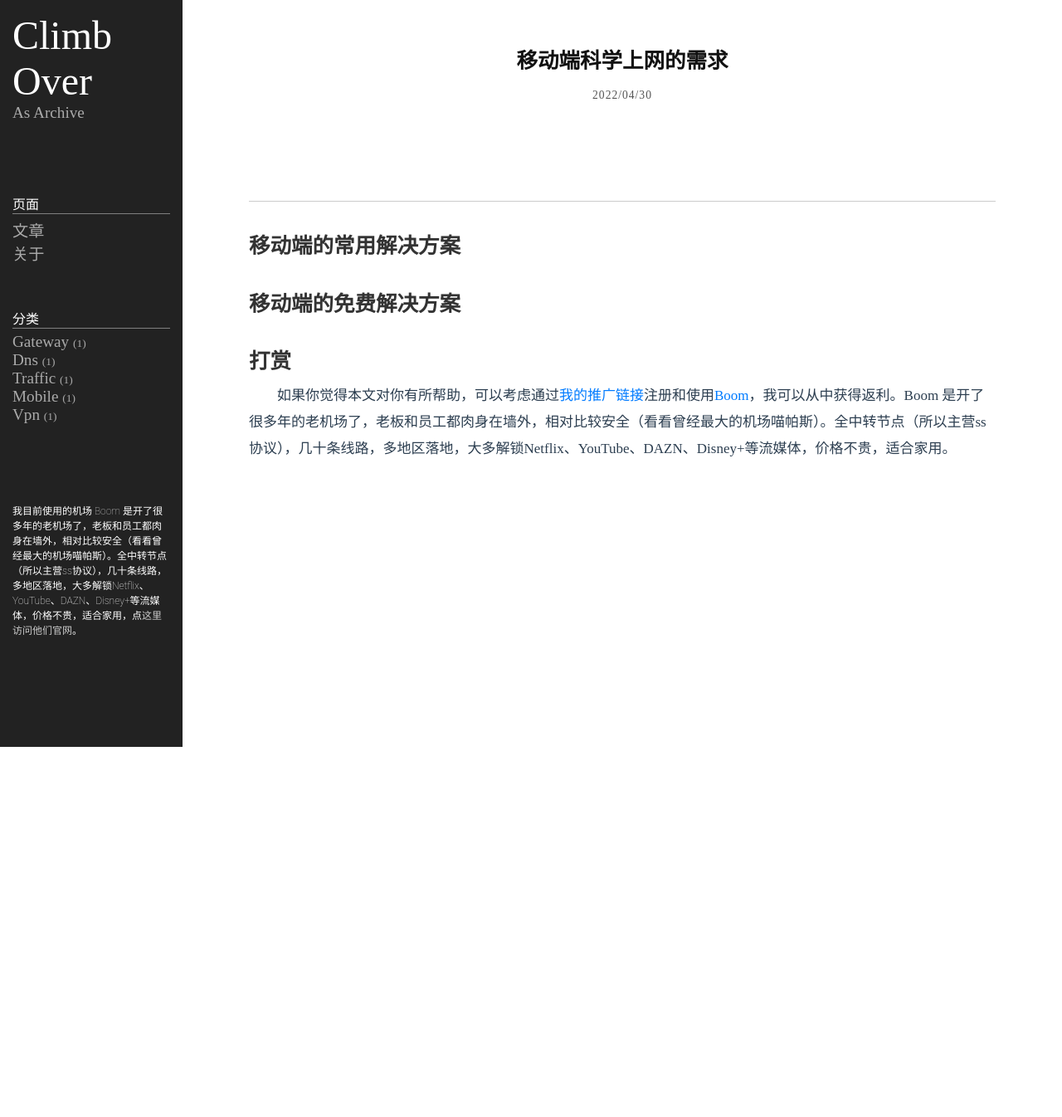
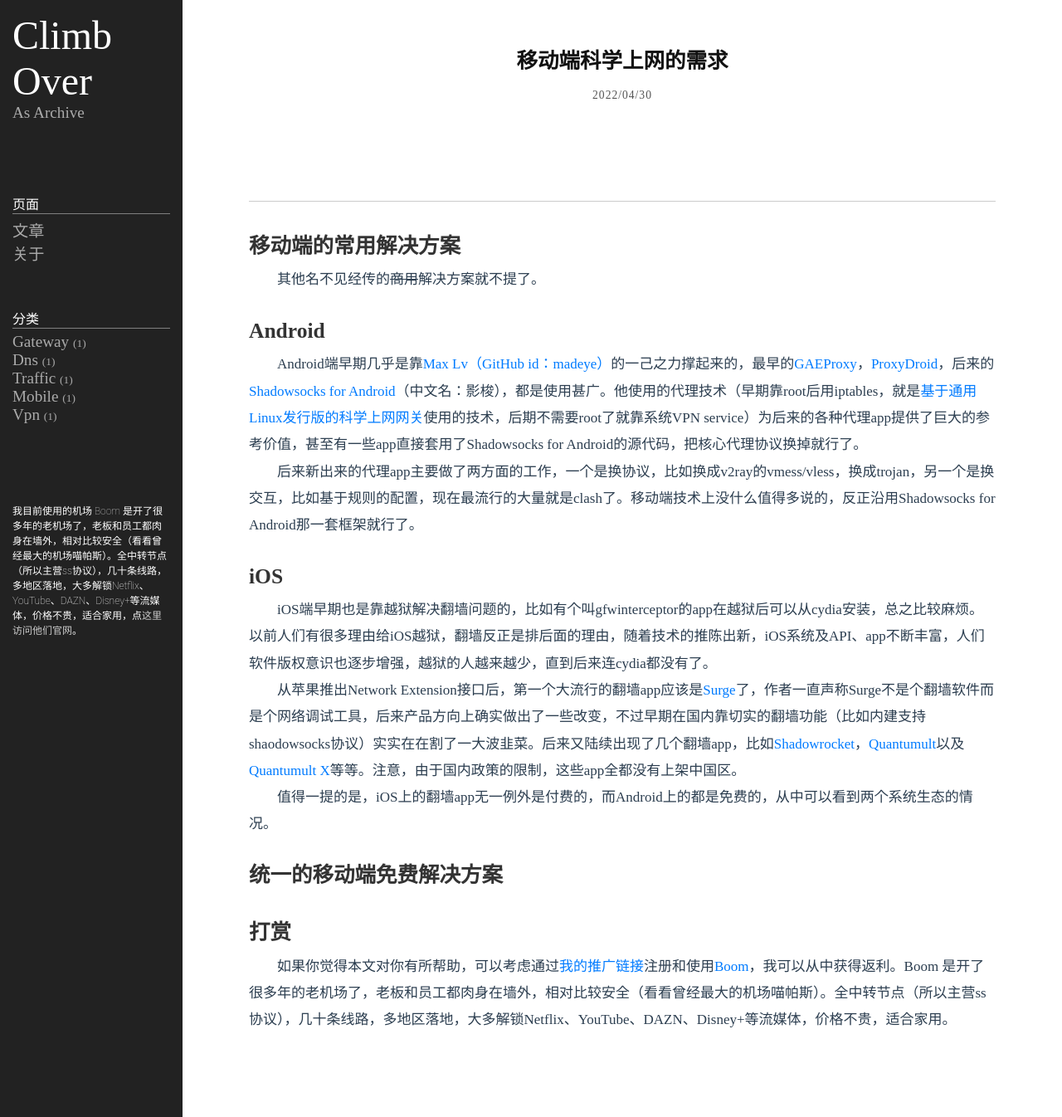
Before and after one commit to missdeer/climbover, a Jekyll site: the page built from _posts/2022-04-30-mobile-requirement.md, in a window 1280 px wide. Shown: the whole page at 83% size. Built offline with Jekyll 4.4.1, drawn with Linux system fonts in a browser that asks for light colours; before the commit the page ends 900 px from its top, so only the background shows below that.

Commit message:
add post

```diff
--- a/_posts/2022-04-30-mobile-requirement.md
+++ b/_posts/2022-04-30-mobile-requirement.md
@@ -6,4 +6,20 @@ category: mobile
 ---
 # 移动端的常用解决方案
 
-# 移动端的免费解决方案
+&emsp;&emsp;其他名不见经传的~~商用~~解决方案就不提了。
+
+## Android
+
+&emsp;&emsp;Android端早期几乎是靠[Max Lv（GitHub id：madeye）](https://github.com/madeye)的一己之力撑起来的，最早的[GAEProxy](https://github.com/madeye/gaeproxy)，[ProxyDroid](https://github.com/madeye/proxydroid)，后来的[Shadowsocks for Android](https://github.com/shadowsocks/shadowsocks-android)（中文名：影梭），都是使用甚广。他使用的代理技术（早期靠root后用iptables，就是[基于通用Linux发行版的科学上网网关](/gateway/2022/04/27/common-linux-distribution-based-gateway)使用的技术，后期不需要root了就靠系统VPN service）为后来的各种代理app提供了巨大的参考价值，甚至有一些app直接套用了Shadowsocks for Android的源代码，把核心代理协议换掉就行了。
+
+&emsp;&emsp;后来新出来的代理app主要做了两方面的工作，一个是换协议，比如换成v2ray的vmess/vless，换成trojan，另一个是换交互，比如基于规则的配置，现在最流行的大量就是clash了。移动端技术上没什么值得多说的，反正沿用Shadowsocks for Android那一套框架就行了。
+
+## iOS
+
+&emsp;&emsp;iOS端早期也是靠越狱解决翻墙问题的，比如有个叫gfwinterceptor的app在越狱后可以从cydia安装，总之比较麻烦。以前人们有很多理由给iOS越狱，翻墙反正是排后面的理由，随着技术的推陈出新，iOS系统及API、app不断丰富，人们软件版权意识也逐步增强，越狱的人越来越少，直到后来连cydia都没有了。
+
+&emsp;&emsp;从苹果推出Network Extension接口后，第一个大流行的翻墙app应该是[Surge](https://nssurge.com/)了，作者一直声称Surge不是个翻墙软件而是个网络调试工具，后来产品方向上确实做出了一些改变，不过早期在国内靠切实的翻墙功能（比如内建支持shaodowsocks协议）实实在在割了一大波韭菜。后来又陆续出现了几个翻墙app，比如[Shadowrocket](https://apps.apple.com/us/app/shadowrocket/id932747118)，[Quantumult](https://apps.apple.com/us/app/quantumult/id1252015438)以及[Quantumult  X](https://apps.apple.com/us/app/quantumult-x/id1443988620)等等。注意，由于国内政策的限制，这些app全都没有上架中国区。
+
+&emsp;&emsp;值得一提的是，iOS上的翻墙app无一例外是付费的，而Android上的都是免费的，从中可以看到两个系统生态的情况。
+
+# 统一的移动端免费解决方案
```
